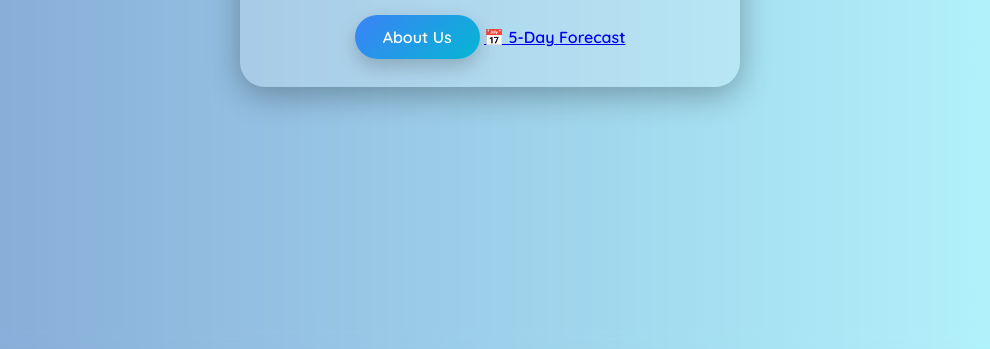
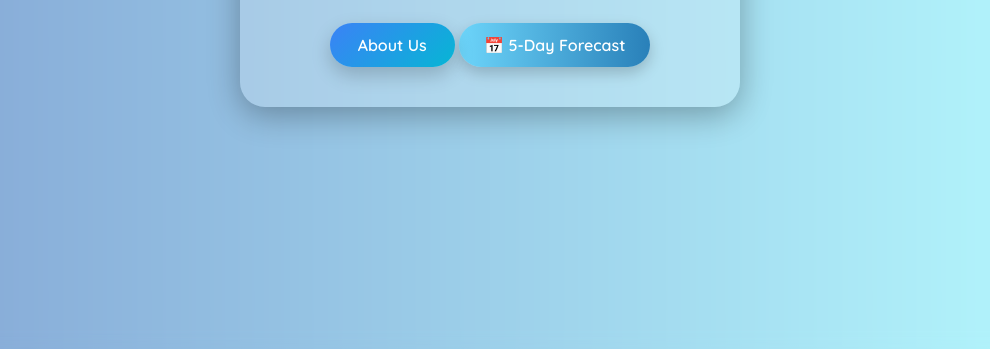
Before and after one commit to yakshibatish/weather_app1, a plain HTML site: page main.html in a window 1280 px wide. Shown: the part 451-800 px from the top of the page, without its empty margins (150-1140 px from the left). Drawn offline with Linux system fonts and the light colour scheme.

Commit message:
added css code for 5 day weather forecast button

```diff
--- a/main.css
+++ b/main.css
@@ -157,3 +157,24 @@ body {
       opacity: 1;
     }
   }
+
+  .hero-button {
+    display: inline-block;
+    margin-top: 15px;
+    padding: 12px 25px;
+    font-size: 16px;
+    font-family: 'Quicksand', sans-serif;
+    text-decoration: none;
+    background: linear-gradient(to right, #6dd5fa, #2980b9);
+    color: #fff;
+    border: none;
+    border-radius: 30px;
+    box-shadow: 0 6px 15px rgba(0, 0, 0, 0.2);
+    transition: all 0.3s ease;
+  }
+
+  .hero-button:hover {
+    background: linear-gradient(to right, #2980b9, #6dd5fa);
+    transform: scale(1.05);
+    box-shadow: 0 10px 20px rgba(0, 0, 0, 0.3);
+  }
```
